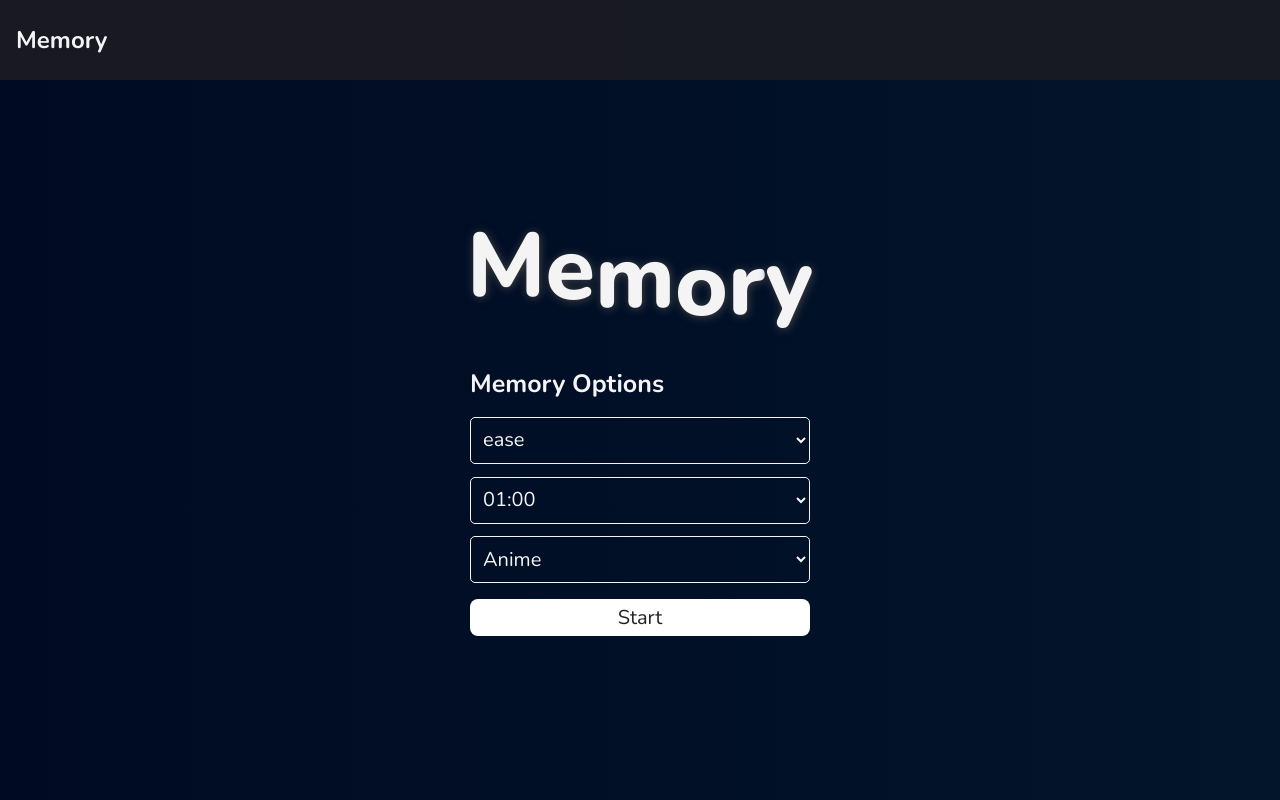
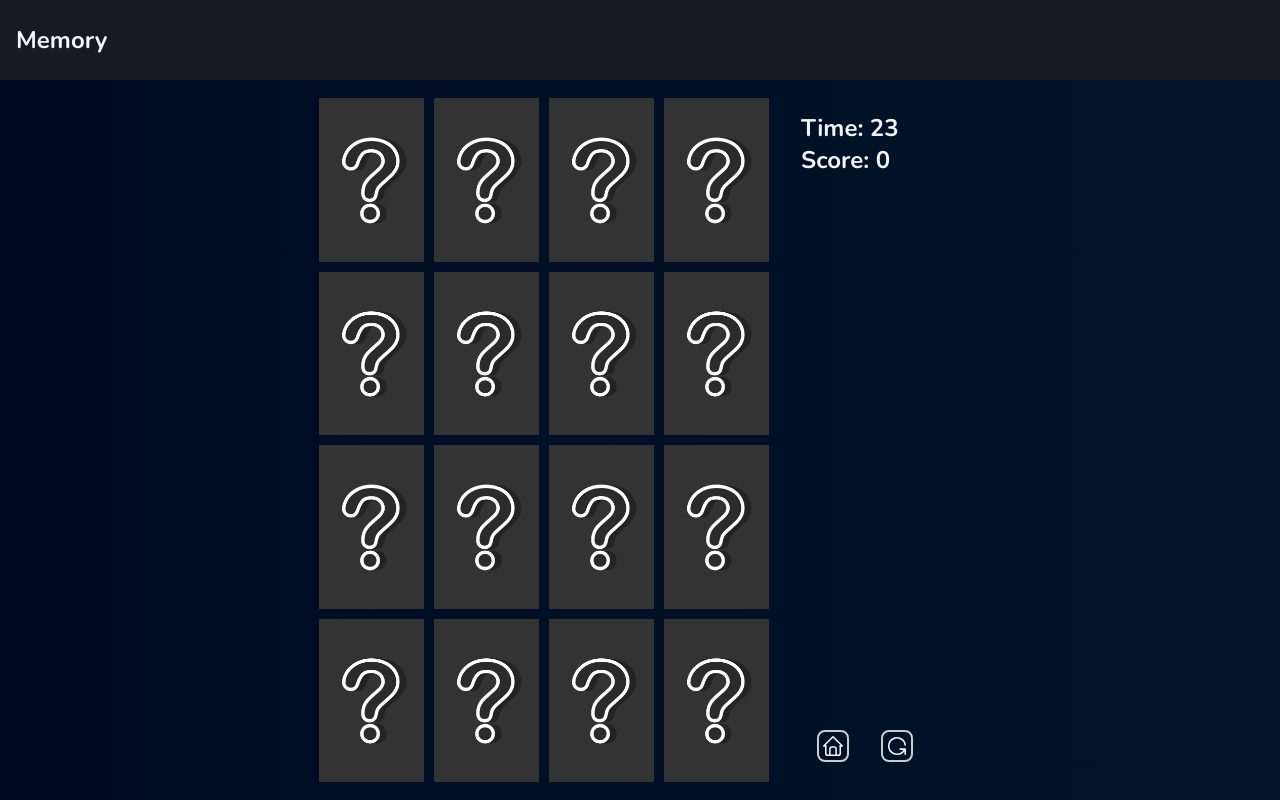
Before and after one commit to Yennic0302/memory-app, a React (Vite) app: page /playing in a window 1280 px wide. Before the commit this address led to /. Built offline with nearby package versions, Linux system fonts and the light colour scheme; grey boxes are pictures that could not be loaded.

Commit message:
memory finished

```diff
--- a/src/routes/memory.tsx
+++ b/src/routes/memory.tsx
@@ -6,7 +6,6 @@ import {
   useState,
 } from "react";
 import { useNavigate } from "react-router-dom";
-import { Types } from "../../types/actionsEnum";
 import Loader from "../components/Loader";
 import { MemoryContext } from "../context/ContextProvider";
 import Home from "../icons/Home";
@@ -23,7 +22,7 @@ const DIFICULTY_CLASSES = {
 let cardCount = 0;
 
 export default function Memory() {
-  const [{ memoryOptions, playing }, dispatch] = useContext(MemoryContext);
+  const [{ memoryOptions }] = useContext(MemoryContext);
   const [cards, setCards] = useState<number[]>([]);
   const [loading, setLoading] = useState<boolean>(false);
   const [pageLoaded, setPageLoaded] = useState<boolean>(false);
@@ -39,8 +38,6 @@ export default function Memory() {
   const card_two = useRef<HTMLDivElement | null>(null);
 
   useEffect(() => {
-    if (!playing) navigate("/");
-    dispatch({ type: Types.setPlaying, payload: true });
     setCards(generateRandomArray(memoryOptions.difficulty));
   }, []);
 
```
